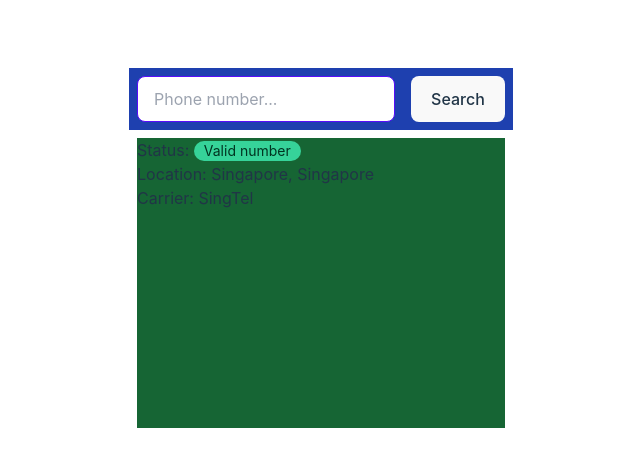
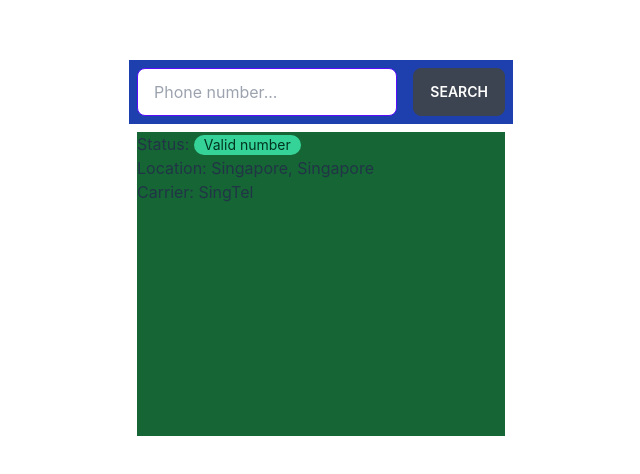
Before and after one commit to roycehoe/number-search, a Vue app in the folder frontend/: page / in a window 1280 px wide. Shown: the part 148-622 px from the top of the page, without its empty margins (319-959 px from the left). Built offline with nearby package versions, Linux system fonts and the light colour scheme.

Commit message:
feat: Implement fading in and out of results dependent on isLoading boolean for a more comfortable UX

```diff
--- a/frontend/src/App.vue
+++ b/frontend/src/App.vue
@@ -48,10 +48,8 @@ const MOCK_DATA = {
 const searchInput = ref("")
 const isLoading = ref(false)
 const mockData = ref(MOCK_DATA)
-// const isLoading = ref(true)
 
 function handleClick() {
-  console.log(searchInput.value)
 }
 
 
@@ -67,11 +65,14 @@ function handleClick() {
               class="input input-bordered input-primary w-full h-full" />
           </div>
           <div class="ml-4">
-            <button @click="handleClick">Search</button>
+            <button class="btn" :class="{
+              'btn loading': isLoading
+            }" @click="handleClick">Search</button>
           </div>
         </div>
       </div>
-      <div class="phone-number-result bg-green-800 row-span-5 m-2">
+      <Transition>
+        <div v-if="!isLoading" class="phone-number-result bg-green-800 row-span-5 m-2">
           <div class="flex">
             <p class="text-left">Status:
             <div v-if="mockData.valid" class="badge badge-success">
@@ -85,9 +86,20 @@ function handleClick() {
           <p v-if="mockData.valid" class="text-left">Location: {{ mockData.country.name }}, {{ mockData.location }}</p>
           <p v-if="mockData.valid" class="text-left">Carrier: {{ mockData.carrier }}</p>
         </div>
+      </Transition>
     </div>
 
   </div>
 </template>
 
-<style scoped></style>
+<style scoped>
+.v-enter-active,
+.v-leave-active {
+  transition: opacity 0.5s ease;
+}
+
+.v-enter-from,
+.v-leave-to {
+  opacity: 0;
+}
+</style>
```
Lines whose indentation alone changed are shown as unchanged.
